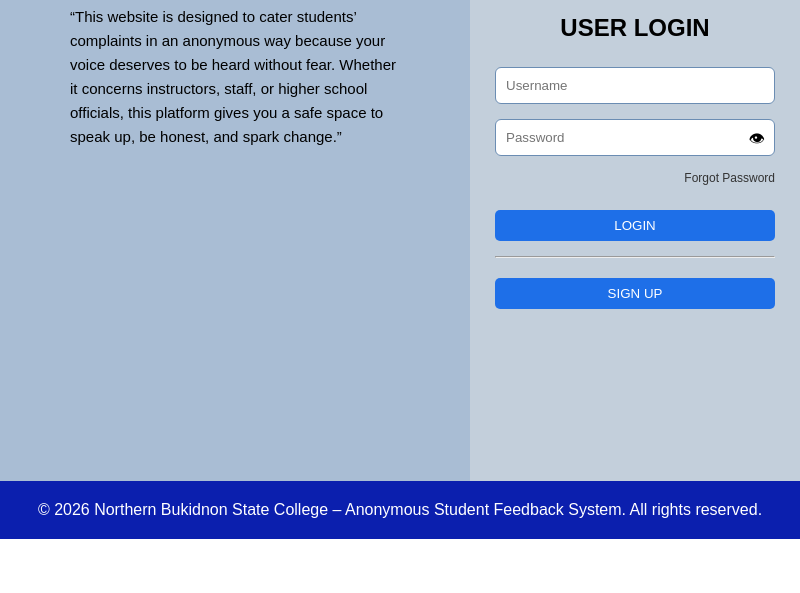
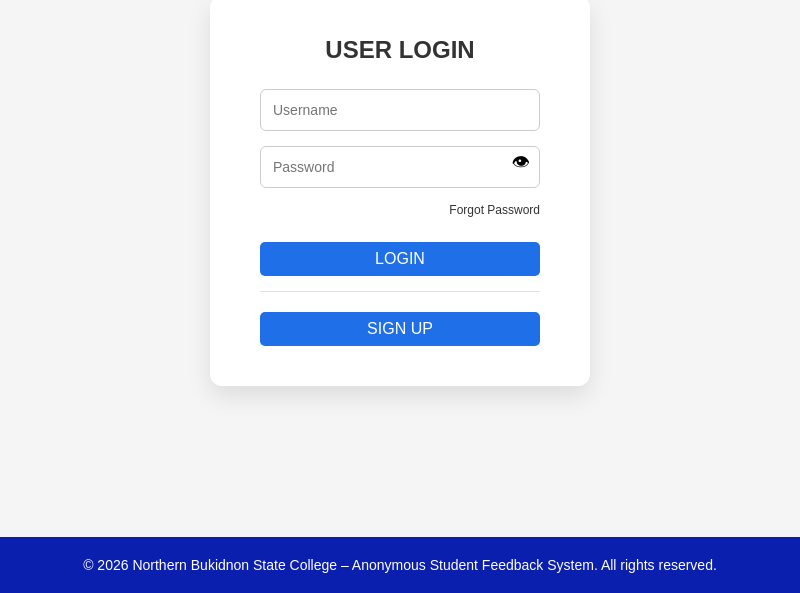
Before and after one commit to ErickJamesRubin/Anonymous_Student_Feedback_System, an Electron app: page index.html in a window 800 px wide. Shown: the part 207-800 px from the top of the page. Drawn offline with Linux system fonts and the light colour scheme.

Commit message:
some changes in login interface

```diff
--- a/index.html
+++ b/index.html
@@ -13,21 +13,8 @@
 </nav>
 
 <div class="container">
-
-
-  <div class="left-panel">
-    <h1>Do you have a complaints?</h1>
-
-    <p>
-      “This website is designed to cater students’ complaints in an anonymous way
-      because your voice deserves to be heard without fear. Whether it concerns
-      instructors, staff, or higher school officials, this platform gives you a
-      safe space to speak up, be honest, and spark change.”
-    </p>
-  </div>
-
-
-  <div class="right-panel">
+  <div class="login-card">
+    <div class="right-panel"></div>
     <h2>USER LOGIN</h2>
 
     <form id="loginForm">
@@ -44,7 +31,7 @@
 
       <button type="submit" class="btn login-btn">LOGIN</button>
       <hr>
-      <button type="button" class="btn signup-btn">SIGN UP</button>
+      <button type="button" class="btn login-btn">SIGN UP</button>
     </form>
   </div>
 
--- a/style.css
+++ b/style.css
@@ -1,9 +1,137 @@
 
-*{
-  margin:0;
-  padding:0;
-  box-sizing:border-box;
+* {
+  margin: 0;
+  padding: 0;
+  box-sizing: border-box;
   font-family: Arial, Helvetica, sans-serif;
+}
+
+body {
+  background-color: #f5f5f5;
+  min-height: 100vh;
+  display: flex;
+  flex-direction: column;
+}
+
+.navbar {
+  background: #2b6cb0;
+  color: white;
+  padding: 15px 20px;
+  text-align: center;
+  font-size: 18px;
+  font-weight: bold;
+}
+
+.container {
+  flex: 1;
+  display: flex;
+  justify-content: center;
+  align-items: center;
+  padding: 20px;
+}
+
+.login-card {
+  background: #ffffff;
+  width: 100%;
+  max-width: 380px;
+  padding: 40px 30px;
+  border-radius: 12px;
+  box-shadow: 0 10px 25px rgba(0, 0, 0, 0.1);
+  display: flex;
+  flex-direction: column;
+  align-items: center;
+}
+
+.login-card h2 {
+  text-align: center;
+  margin-bottom: 25px;
+  font-size: 24px;
+  color: #333;
+}
+
+.input-group {
+  margin-bottom: 15px;
+}
+
+.input-group input {
+  width: 100%;
+  padding: 12px;
+  border-radius: 6px;
+  border: 1px solid #ccc;
+  font-size: 14px;
+}
+
+.input-group input:focus {
+  outline: none;
+  border-color: #2b6cb0;
+}
+
+.password-group {
+  position: relative;
+  width: 100%;
+  display: flex;
+  align-items: center;
+}
+
+
+.toggle-password {
+  position: absolute;
+  right: 12px;
+  cursor: pointer;
+  font-size: 18px;
+  user-select: none;
+  display: flex;
+  align-items: center;
+  height: 50%;
+  pointer-events: auto;
+}
+
+.forgot {
+  display: block;
+  text-align: right;
+  font-size: 14px;
+  margin-bottom: 20px;
+  text-decoration: none;
+  color: #555;
+}
+
+.forgot:hover {
+  color: #2b6cb0;
+  text-decoration: underline;
+}
+
+.btn {
+  width: 100%;
+  padding: 12px;
+  border: none;
+  border-radius: 6px;
+  background: #2b6cb0;
+  color: white;
+  font-size: 16px;
+  font-weight: 500;
+  cursor: pointer;
+  transition: background 0.3s ease;
+}
+
+.btn:hover {
+  background: #1e4e8c;
+}
+
+hr {
+  margin: 20px 0;
+  border: none;
+  border-top: 1px solid #e0e0e0;
+}
+
+.footer {
+  background: #2b6cb0;
+  color: white;
+  text-align: center;
+  padding: 15px 20px;
+  font-size: 14px;
+  position: relative;
+  bottom: 0;
+  width: 100%;
 }
 
 .navbar{
```
